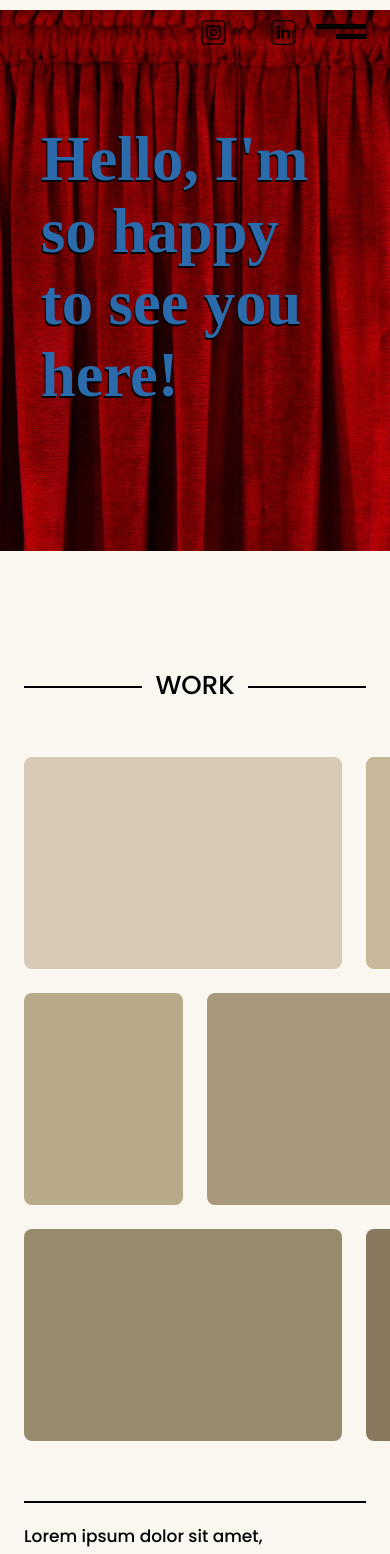
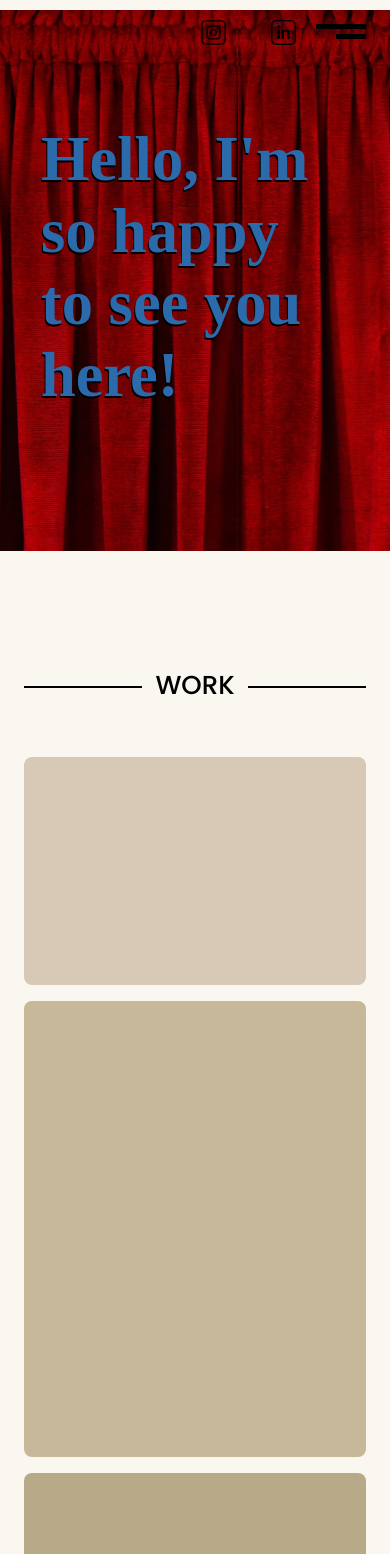
Before and after one commit to GiovanniFerrara/anna-website, a Svelte app: page / in a window 390 px wide. Shown: the top 1554 px of the page. Built offline with nearby package versions, Linux system fonts and the light colour scheme; a web font is replaced by a local one.

Commit message:
project view

```diff
--- a/src/components/ProjectDetail.svelte
+++ /dev/null
@@ -1,105 +0,0 @@
-<script lang="ts">
-  import { createEventDispatcher } from 'svelte'
-  export let project: { id: number; category: string }
-  const dispatch = createEventDispatcher()
-
-  $: title = `${project.category === 'art' ? 'Art' : 'Food Design'} — Project 0${project.id}`
-  $: imgSrc = `https://placehold.co/1200x800/e8e0d6/666?text=Project+0${project.id}`
-</script>
-
-<div class="detail">
-  <button class="detail__back" on:click={() => dispatch('back')}>← Back</button>
-
-  <div class="detail__content">
-    <div class="detail__images">
-      <img src={imgSrc} alt={title} class="detail__main-img" />
-      <img src="https://placehold.co/800x600/ddd8cf/666?text=Detail+view" alt="detail" class="detail__secondary-img" />
-    </div>
-
-    <div class="detail__info">
-      <h1 class="detail__title">{title}</h1>
-      <p class="detail__desc">
-        Description coming soon. Anna will add her own text here.
-      </p>
-    </div>
-  </div>
-</div>
-
-<style>
-  .detail {
-    min-height: 100vh;
-    padding: 60px 40px;
-    background-color: #faf7f4;
-  }
-
-  .detail__back {
-    background: none;
-    border: none;
-    cursor: pointer;
-    font-size: 0.9rem;
-    letter-spacing: 0.1em;
-    text-transform: uppercase;
-    color: #666;
-    padding: 0;
-    margin-bottom: 60px;
-    display: block;
-    transition: color 0.2s;
-  }
-
-  .detail__back:hover {
-    color: #1a1a1a;
-  }
-
-  .detail__content {
-    display: grid;
-    grid-template-columns: 1fr 1fr;
-    gap: 60px;
-    max-width: 1200px;
-    margin: 0 auto;
-    align-items: start;
-  }
-
-  .detail__images {
-    display: flex;
-    flex-direction: column;
-    gap: 16px;
-  }
-
-  .detail__main-img {
-    width: 100%;
-    display: block;
-  }
-
-  .detail__secondary-img {
-    width: 100%;
-    display: block;
-  }
-
-  .detail__info {
-    position: sticky;
-    top: 80px;
-  }
-
-  .detail__title {
-    font-size: clamp(1.5rem, 2.5vw, 2.5rem);
-    font-weight: 300;
-    letter-spacing: 0.06em;
-    color: #1a1a1a;
-    margin-bottom: 32px;
-  }
-
-  .detail__desc {
-    font-size: 1rem;
-    line-height: 1.8;
-    color: #555;
-  }
-
-  @media (max-width: 768px) {
-    .detail__content {
-      grid-template-columns: 1fr;
-    }
-    .detail__info {
-      position: static;
-    }
-  }
-</style>
--- a/src/components/ProjectGrid.svelte
+++ b/src/components/ProjectGrid.svelte
@@ -82,6 +82,7 @@
           />
         </div>
         <h3 class="grid-item__title">{project.title}</h3>
+        <p class="grid-item__desc">{project.desc}</p>
       </button>
     {/each}
   </div>
@@ -142,6 +143,14 @@
     line-height: 1.2;
   }
 
+  .grid-item__desc {
+    font-family: "Poppins", sans-serif;
+    font-size: 1.3rem;
+    line-height: 1.5;
+    color: #000;
+    margin: 0;
+  }
+
   @media (max-width: 992px) {
     .grid-section__grid {
       grid-template-columns: repeat(2, 1fr);
--- /dev/null
+++ b/src/components/ProjectShowcase.svelte
@@ -0,0 +1,48 @@
+<script lang="ts">
+  import WorkPhotoGrid from "./WorkPhotoGrid.svelte";
+  export let project: { id: number; category: "art" | "food" };
+</script>
+
+<div class="showcase">
+  <WorkPhotoGrid />
+</div>
+
+<style>
+  .showcase {
+    padding: 4rem var(--page-gutter) 6rem;
+  }
+
+  .showcase__divider {
+    border: none;
+    border-top: 2px solid #000;
+    margin: 0;
+    width: 100%;
+  }
+
+  .showcase__divider--top {
+    margin-top: 6rem;
+  }
+
+  .showcase__caption {
+    display: flex;
+    flex-direction: column;
+    align-items: flex-start;
+    gap: 1rem;
+    padding: 2rem 0;
+    font-family: "Poppins", sans-serif;
+  }
+
+  .showcase__lorem {
+    margin: 0;
+    font-size: 1.7rem;
+    line-height: 1.6;
+    font-weight: 500;
+    max-width: 60%;
+  }
+
+  @media (max-width: 768px) {
+    .showcase__lorem {
+      max-width: 100%;
+    }
+  }
+</style>
--- a/src/components/WorkPage.svelte
+++ b/src/components/WorkPage.svelte
@@ -1,24 +1,20 @@
 <script lang="ts">
   import SplitSection from "./SplitSection.svelte";
   import ProjectGrid from "./ProjectGrid.svelte";
-  import ProjectDetail from "./ProjectDetail.svelte";
+  import ProjectShowcase from "./ProjectShowcase.svelte";
 
-  let selectedProject: { id: number; category: string } | null = null;
+  let selectedProject: { id: number; category: "art" | "food" } | null = null;
 
   function scrollTo(cat: "art" | "food") {
     const id = cat === "food" ? "food-design" : "food-art";
     document.getElementById(id)?.scrollIntoView({ behavior: "smooth" });
   }
 
-  function selectProject(project: { id: number; category: string }) {
+  function selectProject(project: { id: number; category: "art" | "food" }) {
     selectedProject = project;
     setTimeout(() => {
-      document.getElementById("project-detail")?.scrollIntoView({ behavior: "smooth" });
+      document.getElementById("project-showcase")?.scrollIntoView({ behavior: "smooth" });
     }, 50);
-  }
-
-  function goBack() {
-    selectedProject = null;
   }
 </script>
 
@@ -36,8 +32,8 @@
   </section>
 
   {#if selectedProject}
-    <section id="project-detail">
-      <ProjectDetail project={selectedProject} on:back={goBack} />
+    <section id="project-showcase">
+      <ProjectShowcase project={selectedProject} />
     </section>
   {/if}
 </div>
--- /dev/null
+++ b/src/components/WorkPhotoGrid.svelte
@@ -0,0 +1,111 @@
+<script lang="ts">
+  type Tile = {
+    color?: string;
+    src?: string;
+    alt?: string;
+    shape: "short" | "tall";
+  };
+
+  const defaults: Tile[][] = [
+    [
+      { color: "#d8c9b6", shape: "short" },
+      { color: "#c7b89a", shape: "tall" },
+    ],
+    [
+      { color: "#b8a988", shape: "tall" },
+      { color: "#a8997a", shape: "short" },
+    ],
+    [
+      { color: "#988a6c", shape: "short" },
+      { color: "#88795e", shape: "tall" },
+    ],
+  ];
+
+  export let cols: Tile[][] = defaults;
+</script>
+
+<div class="photo-grid">
+  {#each cols as col}
+    <div class="photo-grid__col">
+      {#each col as t}
+        <div class="photo-grid__tile photo-grid__tile--{t.shape}">
+          {#if t.src}
+            <img src={t.src} alt={t.alt ?? ""} loading="lazy" />
+          {:else}
+            <div class="photo-grid__placeholder" style="background: {t.color}"></div>
+          {/if}
+        </div>
+      {/each}
+    </div>
+  {/each}
+</div>
+
+<style>
+  .photo-grid {
+    display: grid;
+    grid-template-columns: repeat(3, minmax(0, 1fr));
+    gap: 24px;
+  }
+
+  .photo-grid__col {
+    display: flex;
+    flex-direction: column;
+    gap: 24px;
+  }
+
+  .photo-grid__tile {
+    width: 100%;
+    border-radius: 8px;
+    overflow: hidden;
+  }
+
+  .photo-grid__tile--short {
+    aspect-ratio: 3 / 2;
+  }
+
+  .photo-grid__tile--tall {
+    aspect-ratio: 3 / 4;
+  }
+
+  .photo-grid__tile img {
+    width: 100%;
+    height: 100%;
+    object-fit: cover;
+    display: block;
+  }
+
+  .photo-grid__placeholder {
+    width: 100%;
+    height: 100%;
+  }
+
+  @media (max-width: 768px) {
+    .photo-grid {
+      grid-template-columns: 1fr;
+      gap: 16px;
+    }
+    .photo-grid__col {
+      flex-direction: column;
+      gap: 16px;
+    }
+    .photo-grid__tile {
+      aspect-ratio: auto;
+    }
+    .photo-grid__tile--short,
+    .photo-grid__tile--tall {
+      aspect-ratio: auto;
+    }
+    .photo-grid__tile img {
+      width: 100%;
+      height: auto;
+      object-fit: contain;
+    }
+    /* Placeholders keep their aspect ratio so they don't collapse */
+    .photo-grid__tile--short:has(.photo-grid__placeholder) {
+      aspect-ratio: 3 / 2;
+    }
+    .photo-grid__tile--tall:has(.photo-grid__placeholder) {
+      aspect-ratio: 3 / 4;
+    }
+  }
+</style>
--- a/src/components/WorkTeaser.svelte
+++ b/src/components/WorkTeaser.svelte
@@ -1,21 +1,6 @@
 <script lang="ts">
   import SectionDivider from "./SectionDivider.svelte";
-  // columns laid out as [top, bottom] pairs.
-  // pattern: col1 = short + tall, col2 = tall + short, col3 = short + tall
-  const cols = [
-    [
-      { color: "#d8c9b6", shape: "short" },
-      { color: "#c7b89a", shape: "tall" },
-    ],
-    [
-      { color: "#b8a988", shape: "tall" },
-      { color: "#a8997a", shape: "short" },
-    ],
-    [
-      { color: "#988a6c", shape: "short" },
-      { color: "#88795e", shape: "tall" },
-    ],
-  ] as const;
+  import WorkPhotoGrid from "./WorkPhotoGrid.svelte";
 
   function goWork() {
     window.location.hash = "work";
@@ -33,20 +18,9 @@
     <SectionDivider label="Work" />
   </div>
 
-  <div class="work-teaser__grid">
-    {#each cols as col}
-      <div class="work-teaser__col">
-        {#each col as t}
-          <div
-            class="work-teaser__tile work-teaser__tile--{t.shape}"
-            style="background: {t.color}"
-          ></div>
-        {/each}
-      </div>
-    {/each}
-  </div>
+  <WorkPhotoGrid />
 
-  <hr class="work-teaser__divider" />
+  <hr class="work-teaser__divider work-teaser__divider--top" />
   <div class="work-teaser__caption">
     <p class="work-teaser__lorem">
       Lorem ipsum dolor sit amet, consectetur adipiscing elit. Sed do eiusmod
@@ -72,36 +46,15 @@
     margin: 4rem 0 6rem;
   }
 
-  .work-teaser__grid {
-    display: grid;
-    grid-template-columns: repeat(3, minmax(0, 1fr));
-    gap: 24px;
-  }
-
-  .work-teaser__col {
-    display: flex;
-    flex-direction: column;
-    gap: 24px;
-  }
-
-  .work-teaser__tile {
-    width: 100%;
-    border-radius: 8px;
-  }
-
-  .work-teaser__tile--short {
-    aspect-ratio: 3 / 2;
-  }
-
-  .work-teaser__tile--tall {
-    aspect-ratio: 3 / 4;
-  }
-
   .work-teaser__divider {
     border: none;
     border-top: 2px solid #000;
     margin: 0;
     width: 100%;
+  }
+
+  .work-teaser__divider--top {
+    margin-top: 6rem;
   }
 
   .work-teaser__caption {
@@ -129,21 +82,7 @@
     letter-spacing: 0.04em;
   }
 
-  .work-teaser__grid + .work-teaser__divider {
-    margin-top: 6rem;
-  }
-
   @media (max-width: 768px) {
-    .work-teaser__grid {
-      grid-template-columns: 1fr;
-    }
-    .work-teaser__col {
-      flex-direction: row;
-    }
-    .work-teaser__caption {
-      flex-direction: column;
-      align-items: flex-start;
-    }
     .work-teaser__lorem {
       max-width: 100%;
     }
```
